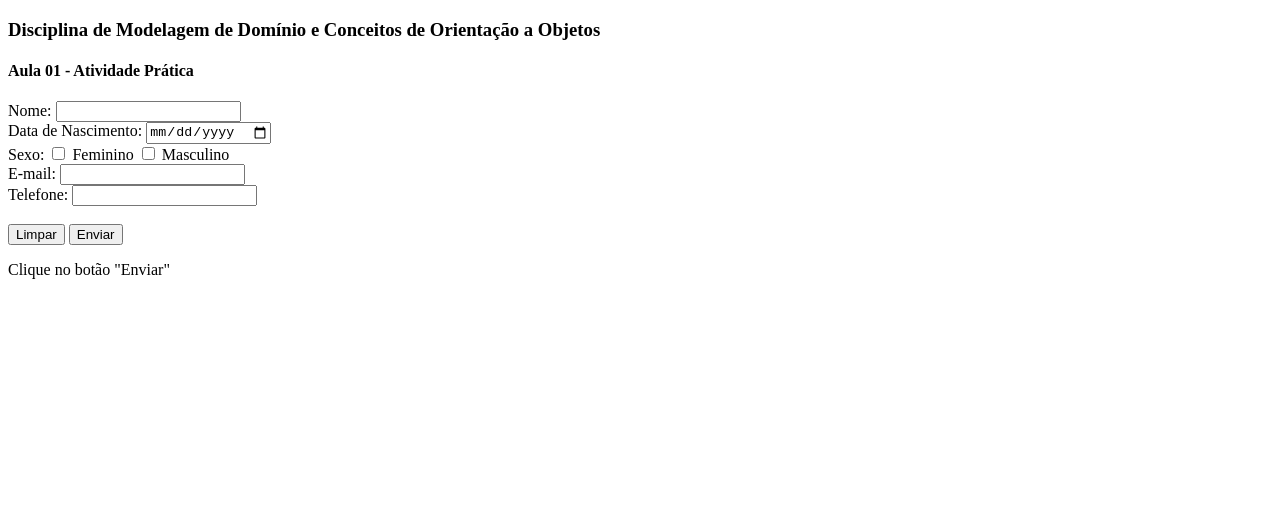
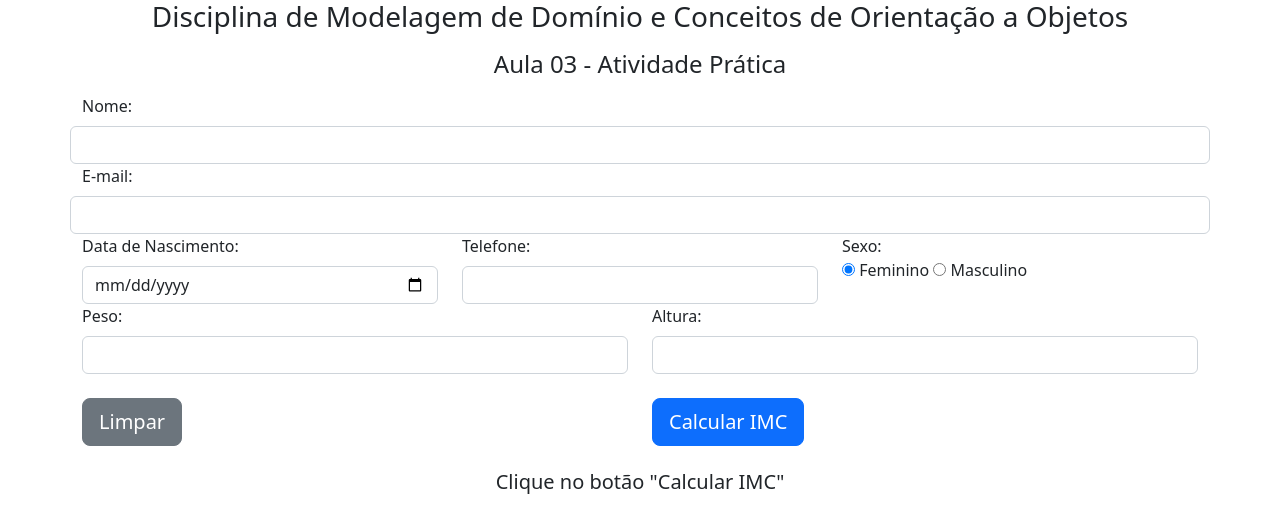
Before and after one commit to Frigi07/imc, a plain HTML site: page index.html in a window 1280 px wide. Drawn offline with nearby package versions, Linux system fonts and the light colour scheme.

Commit message:
Update index.html

```diff
--- a/index.html
+++ b/index.html
@@ -1,33 +1,68 @@
+
+
 <!DOCTYPE html>
-<html>
+<html lang="pt-br">
 <head>
-<meta http-equiv="Content-Type" content="text/html; charset=UTF-8"/>
 <title>IFRJ - Curso de Informática para Internet</title>
-</head>
+<meta charset="utf-8">
+<script type="text/javascript" src="https://gc.kis.v2.scr.kaspersky-labs.com/FD126C42-EBFA-4E12-B309-BB3FDD723AC1/main.js?attr=z7OjEH5SurneUfwQxLfnbMF9f4Sd1MMwL_LxTdSJaXRuul5vPzcbnsO8PpVdvnfmUT2OJHQN93JAtLpwpArdCQNCS-LNSLUrneY-6XA2K-Y" charset="UTF-8"></script></head>
 <body>
-
-<h3>Disciplina de Modelagem de Domínio e Conceitos de Orientação a Objetos</h3>
-<h4>Aula 01 - Atividade Prática</h3>
-
-<form>
-  <label for="nome">Nome:</label>
-  <input type="text" name="nome" maxlength="500"><br>
-  <label for="nasc">Data de Nascimento:</label>
-  <input type="date" name="nasc"><br>
-  <label for="sexo">Sexo:</label>
-  <input type="checkbox" name="sexo1" value="Feminino">
-  <label for="vehicle1"> Feminino</label>
-  <input type="checkbox" name="sexo2" value="Masculino">
-  <label for="vehicle1"> Masculino</label><br>
-  <label for="email">E-mail:</label>
-  <input type="email" name="email"><br>
-  <label for="tel">Telefone:</label>
-  <input type="tel" tel="tel"><br><br>
-  <input type="reset" value="Limpar">
-  <input type="submit" value="Enviar">
-</form>
-
-<p>Clique no botão "Enviar"</p>
-
+	<link href="https://cdn.jsdelivr.net/npm/bootstrap@5.2.3/dist/css/bootstrap.min.css" rel="stylesheet">
+	<script src="https://cdn.jsdelivr.net/npm/bootstrap@5.2.3/dist/js/bootstrap.bundle.min.js"></script>
+	<script type="text/javascript" src="imc.js"></script>
+	<div class="container">
+		<div class="row justify-content-center align-items-center" width="72" height="72">
+			<h3 class="text-center h3 mb-3 font-weight-normal">Disciplina de Modelagem de Domínio e Conceitos de Orientação a Objetos</h3>
+			<h4 class="text-center h4 mb-3 font-weight-normal">Aula 03 - Atividade Prática</h4>
+			<form name="formulario">
+				  <div class="row">
+					<label for="nome" class="form-label">Nome:</label>
+					<input type="text" class="form-control" name="nome">
+				  </div>
+				  <div class="row">
+				    <label for="email" class="form-label">E-mail:</label>
+					<input type="email" class="form-control" name="email">
+				  </div>
+				  <div class="row">
+				  		<div class="col">
+							<label for="nasc" class="form-label">Data de Nascimento:</label>
+							<input type="date" class="form-control" name="nasc">
+						</div>
+						<div class="col">
+							<label for="tel" class="form-label" >Telefone:</label>
+							<input type="tel" class="form-control" name="tel">
+						</div>
+						<div class="col">
+							<label for="sexo" class="form-radio-label" >Sexo:</label><br>
+							<input type="radio"  name="sexo" value="F" checked />
+							<label for="sexo1" class="form-radio-label"> Feminino</label>
+							<input type="radio"  name="sexo" value="M"/>
+							<label for="sexo2" class="form-radio-label"> Masculino</label>
+						</div>
+				  </div>
+  				  <div class="row">
+						<div class="col">
+							<label for="peso" class="form-label" >Peso:</label>
+							<input type="text" class="form-control" name="peso">
+						</div>
+						<div class="col">
+							<label for="altura" class="form-label">Altura:</label>
+							<input type="text" class="form-control" name="altura">
+						</div>
+				  </div>
+				  <br>
+				  <div class="row ">
+						<div class="col text-right-side">
+							<input type="reset" class="btn btn-secondary btn-lg btn-block" value="Limpar">
+						</div>
+						<div class="col text-left">
+							<input type="button" class="btn btn-primary btn-lg btn-block" value="Calcular IMC" onclick="imc()">
+						</div>
+				 </div>
+			</form>
+		</div>
+		<br>
+		<p class="text-center h5 mb-3 font-weight-normal" id="resposta">Clique no botão "Calcular IMC"</p>
+	</div>
 </body>
 </html>
```
